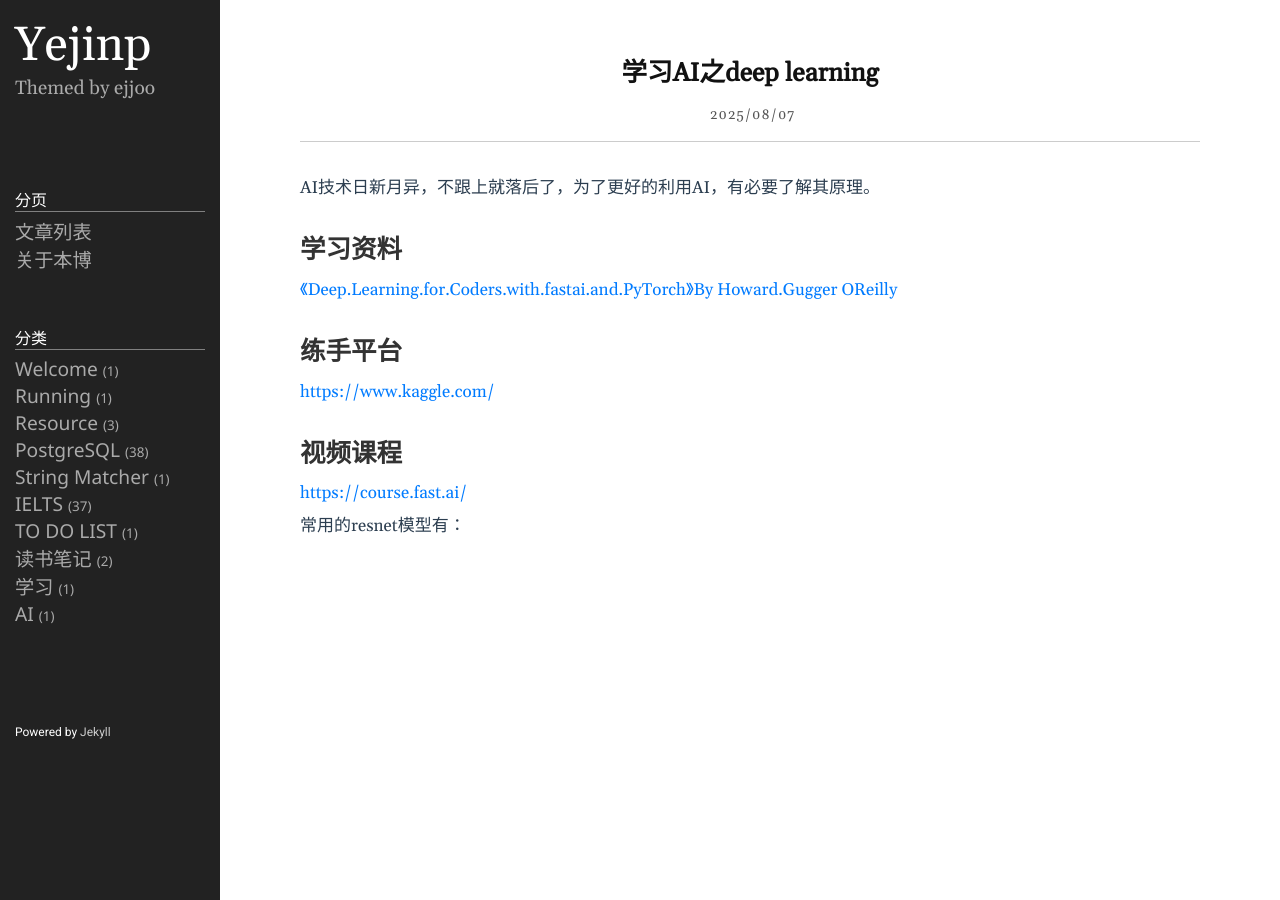
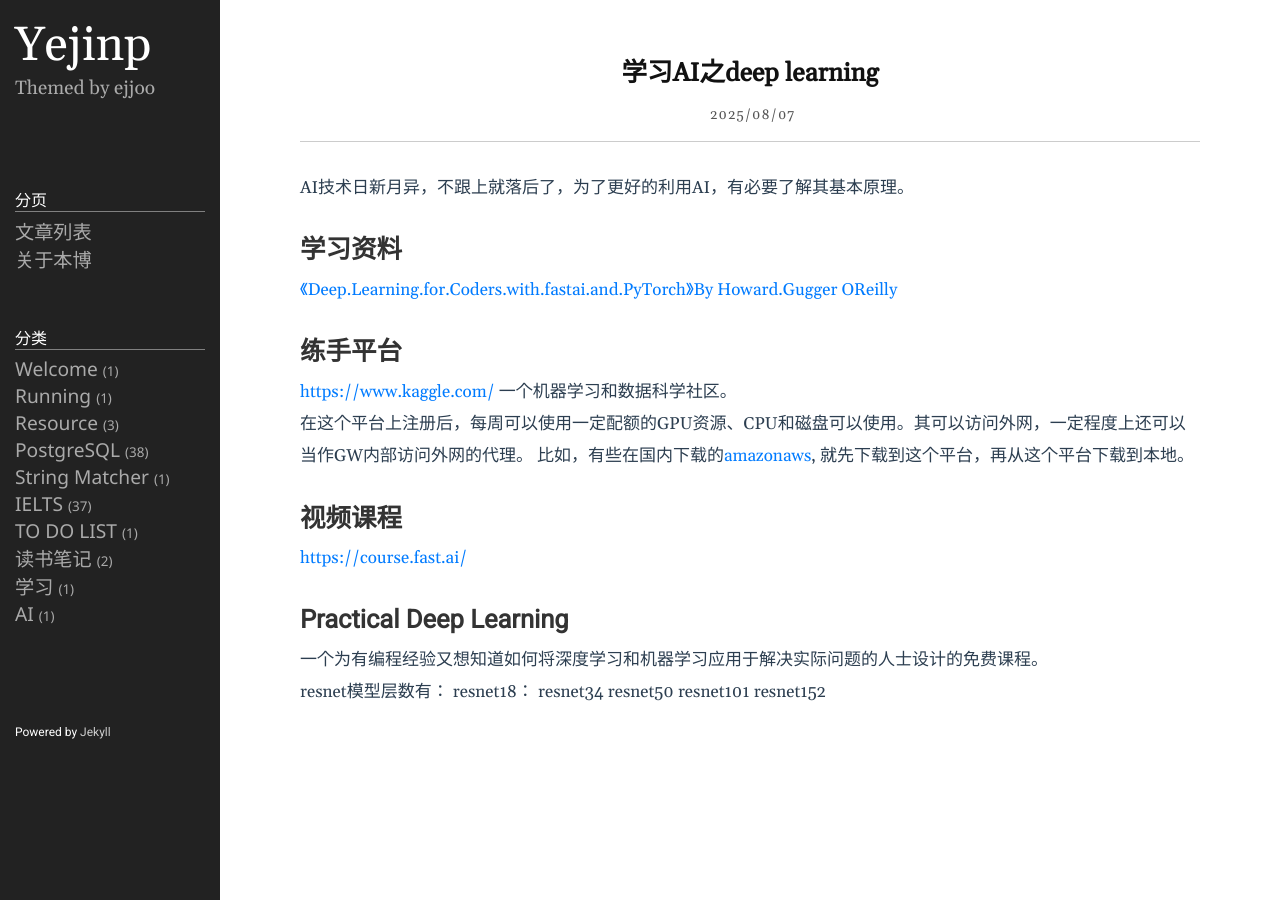
Before and after one commit to yejinp/yejinp.github.io, a Jekyll site: the page built from _posts/2025-08-07-学习AI.markdown, in a window 1280 px wide. Built offline with Jekyll 4.4.1, drawn with Linux system fonts in a browser that asks for light colours.

Commit message:
更新资源链接

```diff
--- a/_posts/2025-08-07-学习AI.markdown
+++ b/_posts/2025-08-07-学习AI.markdown
@@ -5,16 +5,25 @@ date: 2025-08-07 22:20:23 +0800
 category: AI
 ---
 
-AI技术日新月异，不跟上就落后了，为了更好的利用AI，有必要了解其原理。
+AI技术日新月异，不跟上就落后了，为了更好的利用AI，有必要了解其基本原理。
 
 ## 学习资料
 [《Deep.Learning.for.Coders.with.fastai.and.PyTorch》By Howard.Gugger OReilly](https://www.amazon.com/Deep-Learning-Coders-fastai-PyTorch/dp/1492045527)
 
 ## 练手平台
 [https://www.kaggle.com/](https://www.kaggle.com/)
+一个机器学习和数据科学社区。
 
+在这个平台上注册后，每周可以使用一定配额的GPU资源、CPU和磁盘可以使用。其可以访问外网，一定程度上还可以当作GW内部访问外网的代理。
+比如，有些在国内下载的[amazonaws](https://s3.amazonaws.com/fast-ai-imageclas/oxford-iiit-pet.tgz), 就先下载到这个平台，再从这个平台下载到本地。
 ## 视频课程
 [https://course.fast.ai/](https://course.fast.ai/)
+## Practical Deep Learning
+一个为有编程经验又想知道如何将深度学习和机器学习应用于解决实际问题的人士设计的免费课程。
 
-
-常用的resnet模型有：
+resnet模型层数有：
+resnet18：
+resnet34
+resnet50
+resnet101
+resnet152
```
